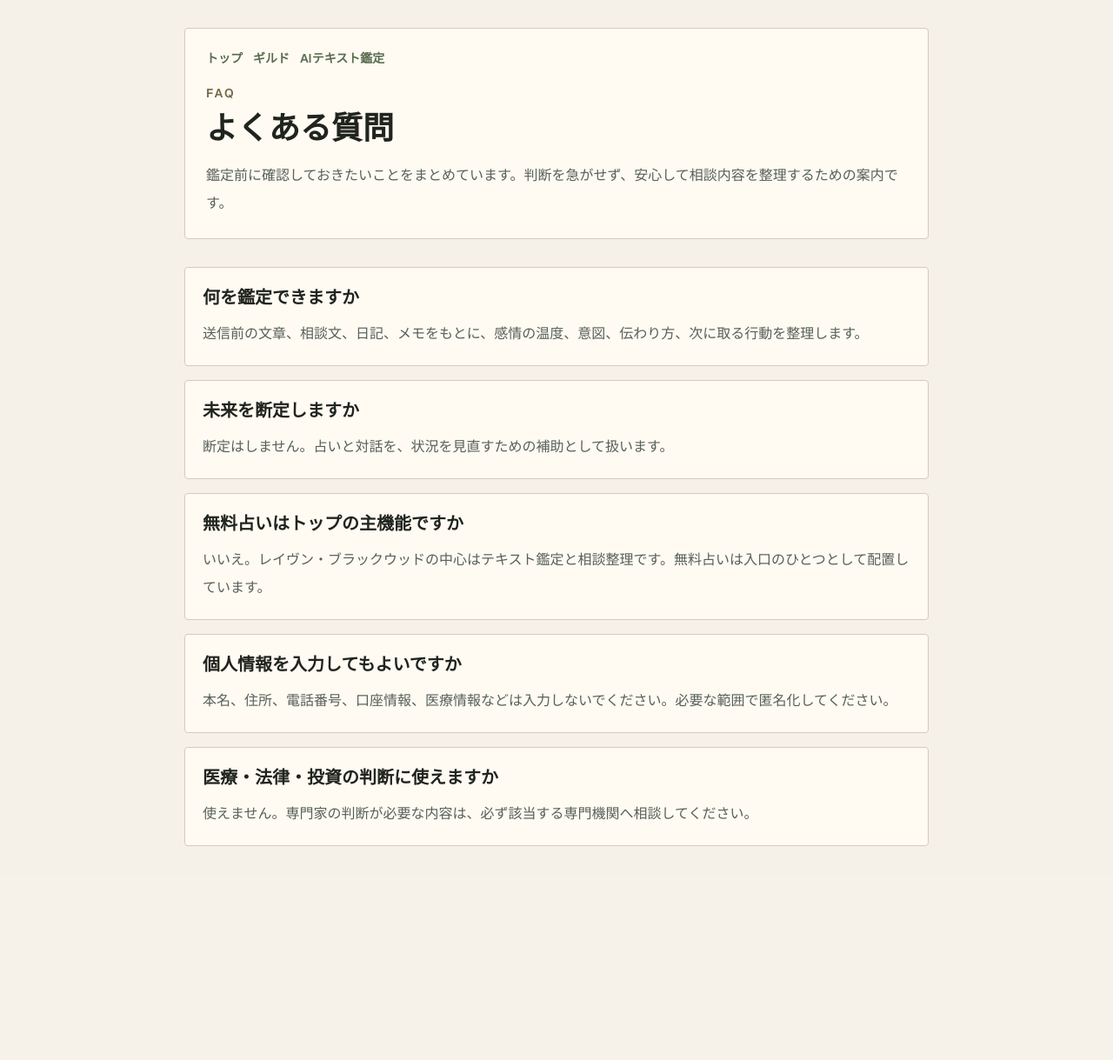
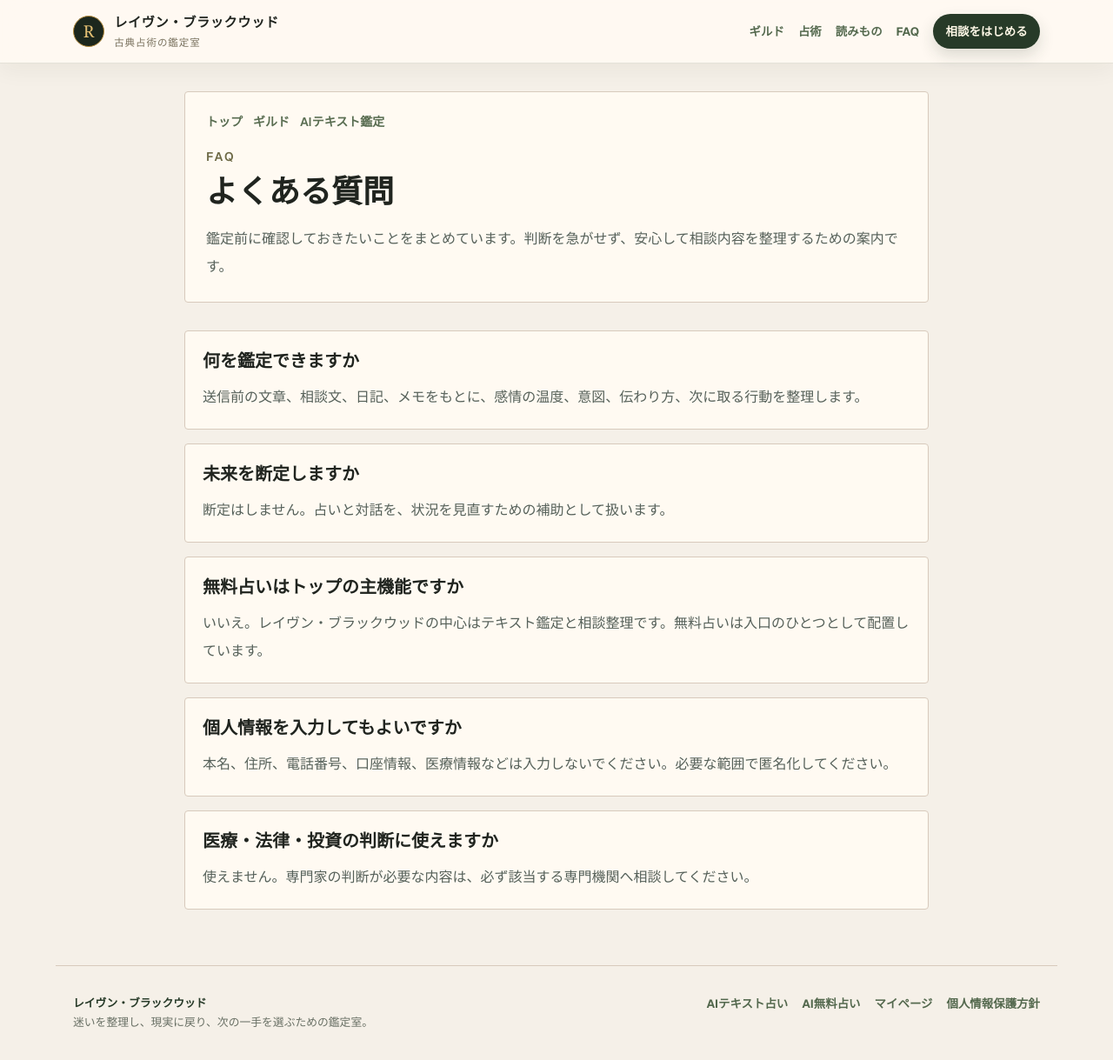
Before and after one commit to drravenoracle-create/raven, a Next.js app: page /faq in a window 1280 px wide. Shown: the whole page at 87% size. Before the commit the page ends 1005 px from the top, so only its background shows below. Built offline with nearby package versions, Linux system fonts and the light colour scheme; no server answers.

Commit message:
feat: polish public Raven site navigation

```diff
--- a/app/blog/page.tsx
+++ b/app/blog/page.tsx
@@ -2,6 +2,7 @@ import { env } from "cloudflare:workers";
 import Link from "next/link";
 import { getSortedBlogPosts } from "../lib/blog";
 import { resolveBlogConfig } from "../lib/tenant-config-resolver";
+import { PublicSiteFooter, PublicSiteHeader } from "../components/public-site-header";
 
 type DbPost = {
   slug: string;
@@ -50,6 +51,7 @@ export default async function BlogIndex() {
 
   return (
     <main className="raven-page min-h-screen bg-[#f5f0e8] px-5 py-8 text-[#20241f]">
+      <PublicSiteHeader />
       <div className="mx-auto max-w-5xl">
         <Link className="text-sm font-semibold text-[#596d51]" href="/">レイヴン・ブラックウッド</Link>
         <header className="raven-card mt-5 p-5 sm:p-6">
@@ -72,6 +74,7 @@ export default async function BlogIndex() {
           ))}
         </section>
       </div>
+      <PublicSiteFooter />
     </main>
   );
 }
--- /dev/null
+++ b/app/components/public-site-header.tsx
@@ -0,0 +1,42 @@
+import Link from "next/link";
+
+const links = [
+  ["/guild/", "ギルド"],
+  ["/divination-methods/", "占術"],
+  ["/blog/", "読みもの"],
+  ["/faq/", "FAQ"],
+] as const;
+
+export function PublicSiteHeader() {
+  return (
+    <header className="raven-site-header">
+      <div className="raven-site-header-inner">
+        <Link className="raven-brand" href="/">
+          <span className="raven-brand-mark" aria-hidden="true">R</span>
+          <span><strong>レイヴン・ブラックウッド</strong><small>古典占術の鑑定室</small></span>
+        </Link>
+        <nav aria-label="メインナビゲーション">
+          {links.map(([href, label]) => <Link key={href} href={href}>{label}</Link>)}
+          <Link className="raven-header-cta" href="/text-reading/">相談をはじめる</Link>
+        </nav>
+      </div>
+    </header>
+  );
+}
+
+export function PublicSiteFooter() {
+  return (
+    <footer className="raven-site-footer">
+      <div>
+        <p className="raven-site-footer-title">レイヴン・ブラックウッド</p>
+        <p>迷いを整理し、現実に戻り、次の一手を選ぶための鑑定室。</p>
+      </div>
+      <nav aria-label="フッターナビゲーション">
+        <Link href="/text-reading/">AIテキスト占い</Link>
+        <Link href="/free-fortune/">AI無料占い</Link>
+        <Link href="/member/">マイページ</Link>
+        <Link href="/privacy/">個人情報保護方針</Link>
+      </nav>
+    </footer>
+  );
+}
--- a/app/divination-dictionary/page.tsx
+++ b/app/divination-dictionary/page.tsx
@@ -1,5 +1,6 @@
 import Link from "next/link";
 import { dictionaryArticles } from "./data";
+import { PublicSiteFooter, PublicSiteHeader } from "../components/public-site-header";
 
 export const metadata = {
   title: "古典占術辞典 | レイヴン・ブラックウッド",
@@ -10,6 +11,7 @@ export const metadata = {
 export default function DivinationDictionaryPage() {
   return (
     <main className="raven-page raven-dictionary min-h-screen text-[#20241f]">
+      <PublicSiteHeader />
       <section className="raven-content-shell mx-auto max-w-6xl px-5 py-8 sm:py-12">
         <header className="raven-dictionary-hero">
           <nav className="relative z-10 mb-6 flex flex-wrap gap-3 text-sm font-semibold text-[#e7d7b6]">
@@ -44,6 +46,7 @@ export default function DivinationDictionaryPage() {
           ))}
         </section>
       </section>
+      <PublicSiteFooter />
     </main>
   );
 }
--- a/app/divination-methods/page.tsx
+++ b/app/divination-methods/page.tsx
@@ -1,5 +1,6 @@
 import Link from "next/link";
 import { methodDetails } from "./data";
+import { PublicSiteFooter, PublicSiteHeader } from "../components/public-site-header";
 
 const methods = methodDetails.map((method) => ({
   ...method,
@@ -33,6 +34,7 @@ export const metadata = {
 export default function DivinationMethodsPage() {
   return (
     <main className="raven-page min-h-screen bg-[#f5f0e8] text-[#20241f]">
+      <PublicSiteHeader />
       <section className="raven-content-shell mx-auto max-w-6xl px-5 py-8">
         <header className="raven-card p-5 sm:p-6">
           <nav className="mb-5 flex flex-wrap gap-3 text-sm font-semibold text-[#596d51]">
@@ -284,6 +286,7 @@ export default function DivinationMethodsPage() {
           </div>
         </section>
       </section>
+      <PublicSiteFooter />
     </main>
   );
 }
--- a/app/faq/page.tsx
+++ b/app/faq/page.tsx
@@ -1,4 +1,5 @@
 import Link from "next/link";
+import { PublicSiteFooter, PublicSiteHeader } from "../components/public-site-header";
 
 const items = [
   ["何を鑑定できますか", "送信前の文章、相談文、日記、メモをもとに、感情の温度、意図、伝わり方、次に取る行動を整理します。"],
@@ -16,6 +17,7 @@ export const metadata = {
 export default function FAQPage() {
   return (
     <main className="raven-page min-h-screen">
+      <PublicSiteHeader />
       <section className="raven-content-shell mx-auto max-w-4xl px-5 py-8">
         <header className="raven-card p-5 sm:p-6">
           <nav className="mb-5 flex flex-wrap gap-3 text-sm font-semibold text-[#596d51]">
@@ -38,6 +40,7 @@ export default function FAQPage() {
           ))}
         </div>
       </section>
+      <PublicSiteFooter />
     </main>
   );
 }
--- a/app/free-fortune/FreeFortuneClient.tsx
+++ b/app/free-fortune/FreeFortuneClient.tsx
@@ -1,6 +1,7 @@
 "use client";
 
 import { useEffect, useState } from "react";
+import { PublicSiteFooter, PublicSiteHeader } from "../components/public-site-header";
 
 type Theme = "today" | "love" | "work" | "money" | "yijing";
 
@@ -163,6 +164,7 @@ export default function FreeFortuneClient() {
 
   return (
     <main className="raven-page min-h-screen bg-[#f5f0e8] text-[#20241f]">
+      <PublicSiteHeader />
       <section className="mx-auto grid w-full max-w-6xl gap-5 px-4 py-4 sm:px-5 sm:py-6 lg:grid-cols-[minmax(0,1fr)_400px]">
         <div className="flex min-w-0 flex-col gap-4">
           <a className="text-sm font-semibold text-[#596d51] underline underline-offset-4" href="/">トップへ戻る</a>
@@ -295,6 +297,7 @@ export default function FreeFortuneClient() {
           )}
         </aside>
       </section>
+      <PublicSiteFooter />
     </main>
   );
 }
--- a/app/globals.css
+++ b/app/globals.css
@@ -42,6 +42,139 @@ button:disabled {
 
 a {
   text-decoration: none;
+}
+
+.raven-site-header {
+  position: relative;
+  z-index: 5;
+  border-bottom: 1px solid rgba(89, 109, 81, 0.16);
+  background: rgba(255, 250, 242, 0.92);
+  box-shadow: 0 8px 26px rgba(44, 37, 28, 0.05);
+  backdrop-filter: blur(14px);
+}
+
+.raven-site-header-inner {
+  display: flex;
+  max-width: 72rem;
+  min-height: 4.5rem;
+  align-items: center;
+  justify-content: space-between;
+  gap: 1.25rem;
+  margin-inline: auto;
+  padding: 0.75rem 1.25rem;
+}
+
+.raven-brand {
+  display: inline-flex;
+  min-width: 0;
+  align-items: center;
+  gap: 0.7rem;
+  color: #20241f;
+}
+
+.raven-brand > span:last-child {
+  display: grid;
+  gap: 0.12rem;
+}
+
+.raven-brand strong {
+  font-size: 0.95rem;
+  letter-spacing: 0.04em;
+}
+
+.raven-brand small {
+  color: #7a725f;
+  font-size: 0.72rem;
+  letter-spacing: 0.08em;
+}
+
+.raven-brand-mark {
+  display: grid;
+  width: 2.25rem;
+  height: 2.25rem;
+  place-items: center;
+  border: 1px solid #b58b3c;
+  border-radius: 50%;
+  background: #1c271d;
+  color: #e3bf73;
+  font-family: Georgia, serif;
+  font-size: 1.2rem;
+}
+
+.raven-site-header nav,
+.raven-site-footer nav {
+  display: flex;
+  flex-wrap: wrap;
+  align-items: center;
+  gap: 1rem;
+}
+
+.raven-site-header nav a,
+.raven-site-footer nav a {
+  color: #53684d;
+  font-size: 0.84rem;
+  font-weight: 700;
+}
+
+.raven-site-header nav a:hover,
+.raven-site-footer nav a:hover {
+  color: #8d6a2f;
+}
+
+.raven-header-cta {
+  border-radius: 999px;
+  background: #273a28;
+  padding: 0.65rem 0.9rem;
+  color: #fff8e7 !important;
+  box-shadow: 0 8px 18px rgba(39, 58, 40, 0.16);
+}
+
+.raven-site-footer {
+  display: flex;
+  max-width: 72rem;
+  align-items: flex-start;
+  justify-content: space-between;
+  gap: 2rem;
+  margin: 2rem auto 0;
+  padding: 2rem 1.25rem;
+  border-top: 1px solid #d7cabc;
+  color: #697065;
+  font-size: 0.8rem;
+  line-height: 1.7;
+}
+
+.raven-site-footer p {
+  margin: 0;
+}
+
+.raven-site-footer-title {
+  color: #273a28;
+  font-weight: 800;
+}
+
+@media (max-width: 700px) {
+  .raven-site-header-inner {
+    align-items: flex-start;
+    flex-direction: column;
+  }
+
+  .raven-site-header nav {
+    width: 100%;
+    gap: 0.7rem;
+  }
+
+  .raven-site-header nav a {
+    font-size: 0.78rem;
+  }
+
+  .raven-header-cta {
+    margin-left: auto;
+  }
+
+  .raven-site-footer {
+    flex-direction: column;
+    gap: 1rem;
+  }
 }
 
 .admin-field {
--- a/app/guild/page.tsx
+++ b/app/guild/page.tsx
@@ -1,4 +1,6 @@
 import Link from "next/link";
+
+import { PublicSiteFooter, PublicSiteHeader } from "../components/public-site-header";
 
 const lunaUrl = "https://luna.fortunestudios.jp";
 const scarletUrl = "https://scarlet.fortunestudios.jp";
@@ -52,6 +54,7 @@ export const metadata = {
 export default function GuildPage() {
   return (
     <main className="raven-page min-h-screen bg-[#f6f2ea] text-[#1d2320]">
+      <PublicSiteHeader />
       <section className="raven-content-shell mx-auto max-w-7xl px-5 py-8">
         <header className="raven-card p-5 sm:p-6">
           <nav className="mb-5 flex flex-wrap gap-3 text-sm font-semibold text-[#596d51]">
@@ -101,6 +104,7 @@ export default function GuildPage() {
           ))}
         </section>
       </section>
+      <PublicSiteFooter />
     </main>
   );
 }
--- a/app/text-reading/page.tsx
+++ b/app/text-reading/page.tsx
@@ -1,6 +1,7 @@
 "use client";
 
 import { FormEvent, useEffect, useMemo, useState } from "react";
+import { PublicSiteFooter, PublicSiteHeader } from "../components/public-site-header";
 
 type ReadingMode = "message" | "reply" | "consultation";
 type DivinationMenu = "integrated" | "qimen" | "liuren" | "taiyi" | "yijing";
@@ -197,6 +198,7 @@ export default function TextReadingPage() {
 
   return (
     <main className="raven-page min-h-screen bg-[#f5f0e8] text-[#20241f]">
+      <PublicSiteHeader />
       <section className="raven-text-shell mx-auto grid w-full max-w-6xl gap-6 px-4 py-4 sm:px-5 sm:py-6 lg:grid-cols-[minmax(0,1fr)_0.82fr]">
         <div className="flex min-w-0 flex-col gap-5">
           <a className="text-sm font-semibold text-[#596d51] underline underline-offset-4" href="/">トップへ戻る</a>
@@ -316,6 +318,7 @@ export default function TextReadingPage() {
           )}
         </aside>
       </section>
+      <PublicSiteFooter />
     </main>
   );
 }
```
